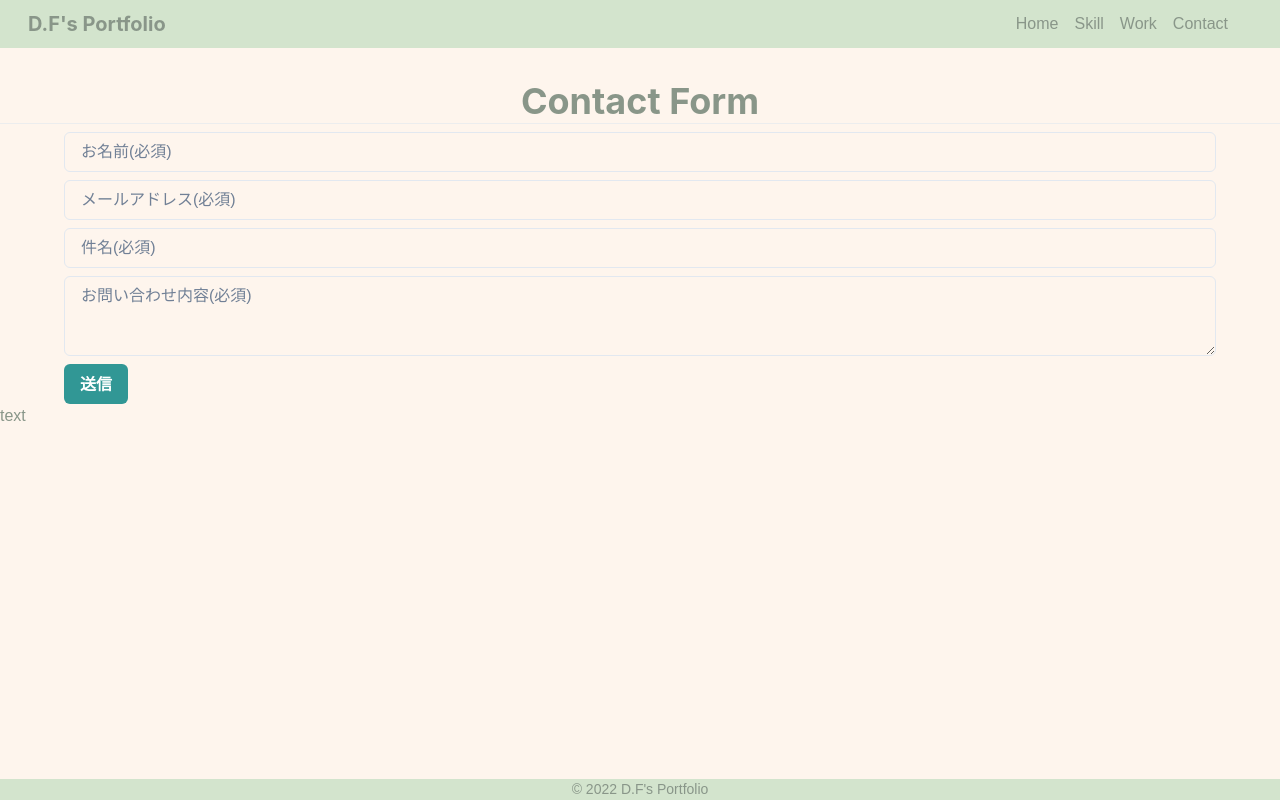
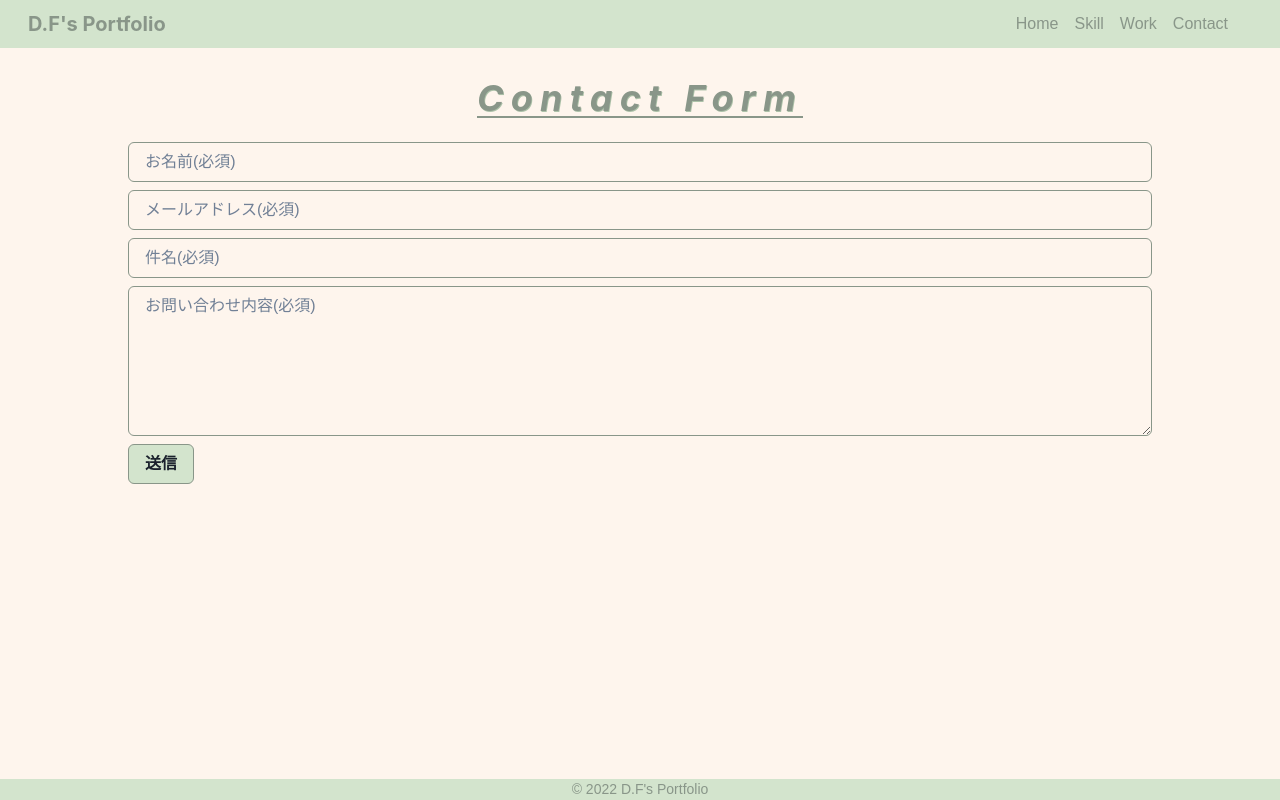
Before and after one commit to df0821/myPortfolio, a React (Create React App) app: page /contact in a window 1280 px wide. Built offline with nearby package versions, Linux system fonts and the light colour scheme.

Commit message:
refactoring and adj layout

```diff
--- a/src/components/atoms/icon/CustomIcon.tsx
+++ b/src/components/atoms/icon/CustomIcon.tsx
@@ -1,15 +1,20 @@
-import { Icon, IconProps } from "@chakra-ui/react";
+import { Icon, IconProps, Link } from "@chakra-ui/react";
 import React from "react";
 import { exLinkIcon } from "../../../assets/icons/exLinkIcon";
 
 type Props = IconProps & {
+  url: string;
   icon: keyof typeof exLinkIcon;
   mr?: number;
 };
 
 const CustomIcon: React.FC<Props> = (props) => {
-  const { icon, mr = 0 } = props;
-  return <Icon color="#99A799" mr={mr} as={exLinkIcon[icon]} {...props} />;
+  const { url, icon, mr = 0 } = props;
+  return (
+    <Link href={url} isExternal _hover={{ opacity: 0.8 }}>
+      <Icon color="#99A799" mr={mr} as={exLinkIcon[icon]} {...props} />
+    </Link>
+  );
 };
 
 export default CustomIcon;
--- /dev/null
+++ b/src/components/atoms/title/PageTItle.tsx
@@ -0,0 +1,26 @@
+import { Heading } from "@chakra-ui/layout";
+import React, { FC } from "react";
+
+type Props = {
+  title: string;
+};
+
+const PageTItle: FC<Props> = ({ title }) => {
+  return (
+    <>
+      <Heading
+        as="h2"
+        fontStyle="oblique"
+        borderBottom="solid 2px #899689"
+        textShadow="0.02em 0.02em #ADC2A9"
+        letterSpacing={{ base: "0.05em", md: "0.1em", lg: "0.2em" }}
+        lineHeight={1}
+        mb={4}
+      >
+        {title}
+      </Heading>
+    </>
+  );
+};
+
+export default PageTItle;
--- a/src/components/molecules/form/ContactForm.tsx
+++ /dev/null
@@ -1,147 +0,0 @@
-import { Box, Divider, Heading } from "@chakra-ui/layout";
-import {
-  Button,
-  FormControl,
-  FormErrorMessage,
-  Input,
-  Textarea,
-} from "@chakra-ui/react";
-import React, { useRef } from "react";
-import { useForm } from "react-hook-form";
-import emailjs from "@emailjs/browser";
-
-import useMessage from "../../../hooks/useMessage";
-
-type ValueType = {
-  name: string;
-  email: string;
-  subject: string;
-  message: string;
-};
-
-const ContactForm = () => {
-  const form = useRef(null!);
-  const { showMessage } = useMessage();
-
-  const {
-    reset,
-    register,
-    formState: { errors, isSubmitting, isDirty, isValid },
-  } = useForm<ValueType>({
-    mode: "all",
-    criteriaMode: "all",
-  });
-
-  const SendEmail = (e: React.FormEvent<HTMLFormElement>) => {
-    e.preventDefault();
-
-    const userID = process.env.REACT_APP_PUBLIC_KEY;
-    const serviceID = process.env.REACT_APP_SERVICE_ID;
-    const templateID = process.env.REACT_APP_TEMPLATE_ID;
-
-    emailjs.sendForm(serviceID!, templateID!, form.current, userID!).then(
-      (res) => {
-        if (res.status === 200) {
-          showMessage({ title: "送信に成功しました", status: "success" });
-          reset();
-        } else {
-          showMessage({ title: "送信に失敗しました", status: "error" });
-        }
-      },
-      (error) => {
-        console.log(error.text);
-      }
-    );
-  };
-
-  return (
-    <>
-      <Box>
-        <Heading as="h1" textAlign="center">
-          Contact Form
-        </Heading>
-        <Divider />
-      </Box>
-
-      <form ref={form} onSubmit={SendEmail}>
-        <Box w="90%" m="auto">
-          <FormControl isInvalid={errors.name ? true : false}>
-            <Input
-              placeholder="お名前(必須)"
-              {...register("name", {
-                required: "必須項目です。",
-              })}
-              mt={2}
-            />
-            <FormErrorMessage>
-              {errors.name && errors.name.message}
-            </FormErrorMessage>
-          </FormControl>
-
-          <FormControl isInvalid={errors.email ? true : false}>
-            <Input
-              mt={2}
-              type="email"
-              placeholder="メールアドレス(必須)"
-              {...register("email", {
-                required: "必須項目です。",
-                pattern: {
-                  value:
-                    /^[a-zA-Z0-9_+-]+(.[a-zA-Z0-9_+-]+)*@([a-zA-Z0-9][a-zA-Z0-9-]*[a-zA-Z0-9]*\.)+[a-zA-Z]{2,}$/,
-                  message: "メールアドレス形式で入力してください。",
-                },
-              })}
-            />
-            <FormErrorMessage>
-              {errors.email && errors.email.message}
-            </FormErrorMessage>
-          </FormControl>
-
-          <FormControl isInvalid={errors.subject ? true : false}>
-            <Input
-              mt={2}
-              placeholder="件名(必須)"
-              {...register("subject", {
-                required: "必須項目です。",
-              })}
-            />
-            <FormErrorMessage>
-              {errors.subject && errors.subject.message}
-            </FormErrorMessage>
-          </FormControl>
-
-          <FormControl isInvalid={errors.message ? true : false}>
-            <Textarea
-              mt={2}
-              placeholder="お問い合わせ内容(必須)"
-              {...register("message", {
-                required: "必須項目です。",
-                minLength: {
-                  value: 10,
-                  message: "10文字以上入力してください。",
-                },
-              })}
-            />
-            <FormErrorMessage>
-              {errors.message && errors.message.message}
-            </FormErrorMessage>
-          </FormControl>
-
-          <Box>
-            <Button
-              mt={2}
-              colorScheme="teal"
-              type="submit"
-              disabled={!isDirty || !isValid}
-              isLoading={isSubmitting}
-            >
-              送信
-            </Button>
-          </Box>
-        </Box>
-      </form>
-    </>
-  );
-};
-
-export default ContactForm;
--- /dev/null
+++ b/src/components/molecules/form/FormTable.tsx
@@ -0,0 +1,118 @@
+import { Box } from "@chakra-ui/layout";
+import {
+  Button,
+  FormControl,
+  FormErrorMessage,
+  Input,
+  Textarea,
+} from "@chakra-ui/react";
+import React from "react";
+import { useForm } from "react-hook-form";
+
+type ValueType = {
+  name: string;
+  email: string;
+  subject: string;
+  message: string;
+};
+
+const FormTable = () => {
+  const {
+    register,
+    formState: { errors, isSubmitting, isDirty, isValid },
+  } = useForm<ValueType>({
+    mode: "all",
+    criteriaMode: "all",
+  });
+
+  return (
+    <Box as="section" w={{ base: "90%", md: "80%" }} m="auto">
+      <FormControl isInvalid={errors.name ? true : false} borderColor="#899689">
+        <Input
+          placeholder="お名前(必須)"
+          {...register("name", {
+            required: "必須項目です。",
+          })}
+          mt={2}
+        />
+        <FormErrorMessage>
+          {errors.name && errors.name.message}
+        </FormErrorMessage>
+      </FormControl>
+
+      <FormControl
+        isInvalid={errors.email ? true : false}
+        borderColor="#899689"
+      >
+        <Input
+          mt={2}
+          type="email"
+          placeholder="メールアドレス(必須)"
+          {...register("email", {
+            required: "必須項目です。",
+            pattern: {
+              value:
+                /^[a-zA-Z0-9_+-]+(.[a-zA-Z0-9_+-]+)*@([a-zA-Z0-9][a-zA-Z0-9-]*[a-zA-Z0-9]*\.)+[a-zA-Z]{2,}$/,
+              message: "メールアドレス形式で入力してください。",
+            },
+          })}
+        />
+        <FormErrorMessage>
+          {errors.email && errors.email.message}
+        </FormErrorMessage>
+      </FormControl>
+
+      <FormControl
+        isInvalid={errors.subject ? true : false}
+        borderColor="#899689"
+      >
+        <Input
+          mt={2}
+          placeholder="件名(必須)"
+          {...register("subject", {
+            required: "必須項目です。",
+          })}
+        />
+        <FormErrorMessage>
+          {errors.subject && errors.subject.message}
+        </FormErrorMessage>
+      </FormControl>
+
+      <FormControl
+        isInvalid={errors.message ? true : false}
+        borderColor="#899689"
+      >
+        <Textarea
+          mt={2}
+          rows={6}
+          placeholder="お問い合わせ内容(必須)"
+          {...register("message", {
+            required: "必須項目です。",
+            minLength: {
+              value: 10,
+              message: "10文字以上入力してください。",
+            },
+          })}
+        />
+        <FormErrorMessage>
+          {errors.message && errors.message.message}
+        </FormErrorMessage>
+      </FormControl>
+
+      <Box>
+        <Button
+          mt={2}
+          bg="#D3E4CD"
+          border="solid 1px #899689"
+          type="submit"
+          disabled={!isDirty || !isValid}
+          isLoading={isSubmitting}
+        >
+          送信
+        </Button>
+      </Box>
+    </Box>
+  );
+};
+
+export default FormTable;
--- a/src/components/organisms/layout/Header.tsx
+++ b/src/components/organisms/layout/Header.tsx
@@ -2,7 +2,7 @@ import { Box, Flex, Heading, useDisclosure } from "@chakra-ui/react";
 import React, { FC, memo, useCallback } from "react";
 import { Link, useNavigate } from "react-router-dom";
 import MenuIconButton from "../../atoms/button/MenuIconButton";
-import MenuDrawer from "../../molecules/MenuDrawer";
+import MenuDrawer from "../../molecules/drawer/MenuDrawer";
 
 const Header: FC = memo(() => {
   const { isOpen, onOpen, onClose } = useDisclosure();
--- /dev/null
+++ b/src/components/organisms/layout/form/ContactForm.tsx
@@ -0,0 +1,61 @@
+import { Box, VStack } from "@chakra-ui/layout";
+import React, { useRef } from "react";
+import { useForm } from "react-hook-form";
+import emailjs from "@emailjs/browser";
+
+import useMessage from "../../../../hooks/useMessage";
+import FormTable from "../../../molecules/form/FormTable";
+import PageTItle from "../../../atoms/title/PageTItle";
+
+type ValueType = {
+  name: string;
+  email: string;
+  subject: string;
+  message: string;
+};
+
+const ContactForm = () => {
+  //defined hooks
+  const form = useRef(null!);
+  const { showMessage } = useMessage();
+  const { reset } = useForm<ValueType>({
+    mode: "all",
+    criteriaMode: "all",
+  });
+
+  //send Email
+  const SendEmail = (e: React.FormEvent<HTMLFormElement>) => {
+    e.preventDefault();
+
+    const userID = process.env.REACT_APP_PUBLIC_KEY;
+    const serviceID = process.env.REACT_APP_SERVICE_ID;
+    const templateID = process.env.REACT_APP_TEMPLATE_ID;
+
+    emailjs
+      .sendForm(serviceID!, templateID!, form.current, userID!)
+      .then((res) => {
+        if (res.status === 200) {
+          showMessage({ title: "送信に成功しました", status: "success" });
+          reset();
+        } else {
+          showMessage({ title: "送信に失敗しました", status: "error" });
+        }
+      });
+  };
+
+  return (
+    <>
+      <VStack>
+        <PageTItle title="Contact Form" />
+      </VStack>
+
+      <Box as="section">
+        <form ref={form} onSubmit={SendEmail}>
+          <FormTable />
+        </form>
+      </Box>
+    </>
+  );
+};
+
+export default ContactForm;
--- a/src/components/pages/Contact.tsx
+++ b/src/components/pages/Contact.tsx
@@ -1,12 +1,11 @@
 import { Box } from "@chakra-ui/layout";
 import React from "react";
-import ContactForm from "../molecules/form/ContactForm";
+import ContactForm from "../organisms/layout/form/ContactForm";
 
 const Contact = () => {
   return (
     <Box as="main" minHeight="100vh" pt={{ base: "4.5em", md: "5em" }}>
       <ContactForm />
-      <div>text</div>
     </Box>
   );
 };
--- a/src/components/pages/Works.tsx
+++ b/src/components/pages/Works.tsx
@@ -1,16 +1,19 @@
-import { Wrap, WrapItem } from "@chakra-ui/layout";
+import { VStack, Wrap, WrapItem } from "@chakra-ui/layout";
 import React, { memo } from "react";
+import PageTItle from "../atoms/title/PageTItle";
 import WorkCard from "../organisms/layout/work/WorkCard";
 import { WorkList } from "../organisms/layout/work/WorkList";
 
 const Works = memo(() => {
   return (
+    <VStack as="main" pt={{ base: "4.5em", md: "5em" }}>
+      <PageTItle title="Work" />
+
       <Wrap
         as="main"
         minHeight="100vh"
         p={{ base: 4, md: 10 }}
         justify="space-around"
-      pt={{ base: "4.5em", md: "5em" }}
       >
         {WorkList.map((work) => (
           <WrapItem key={work.id}>
@@ -22,6 +25,7 @@ const Works = memo(() => {
           </WrapItem>
         ))}
       </Wrap>
+    </VStack>
   );
 });
 
```
Also changed, not shown: src/components/pages/Home.tsx (+7 -4 lines), src/components/pages/Skill.tsx (+7 -3 lines), src/components/molecules/drawer/MenuDrawer.tsx (renamed from src/components/molecules/MenuDrawer.tsx). Lines whose indentation alone changed are shown as unchanged.
